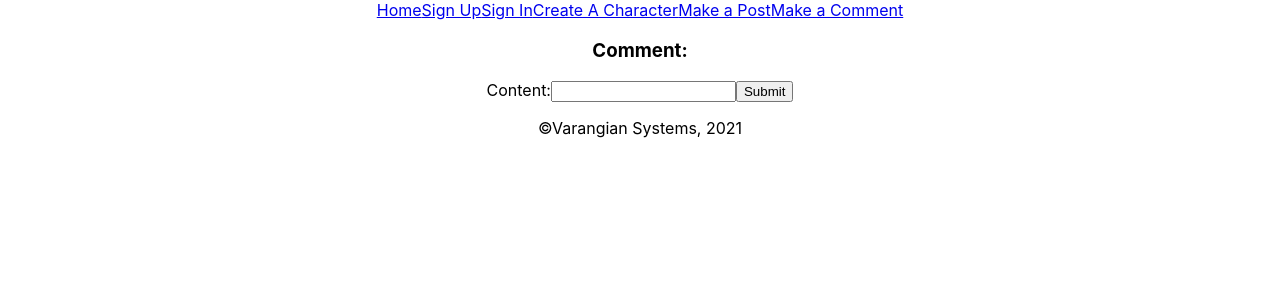
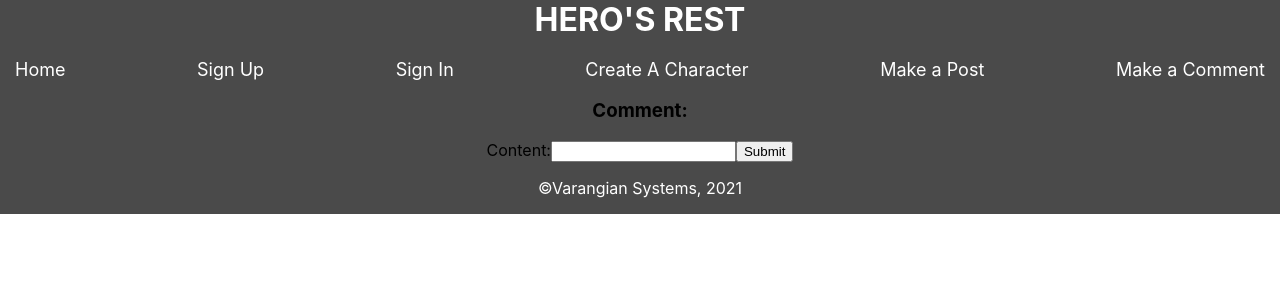
Before and after one commit to Jason-Berkower/Hero-s_Rest, a React (Create React App) app in the folder client/: page /comment-creation in a window 1280 px wide. Shown: the top 300 px of the page. Built offline with nearby package versions, Linux system fonts and the light colour scheme.

Commit message:
Minor tweaks and addition of styling to Footer and Navbar.

```diff
--- a/client/src/App.css
+++ b/client/src/App.css
@@ -1,38 +1,4 @@
 .App {
   text-align: center;
+  background-color: rgb(74, 74, 74);
 }
-
-.App-logo {
-  height: 40vmin;
-  pointer-events: none;
-}
-
-@media (prefers-reduced-motion: no-preference) {
-  .App-logo {
-    animation: App-logo-spin infinite 20s linear;
-  }
-}
-
-.App-header {
-  background-color: #282c34;
-  min-height: 100vh;
-  display: flex;
-  flex-direction: column;
-  align-items: center;
-  justify-content: center;
-  font-size: calc(10px + 2vmin);
-  color: white;
-}
-
-.App-link {
-  color: #61dafb;
-}
-
-@keyframes App-logo-spin {
-  from {
-    transform: rotate(0deg);
-  }
-  to {
-    transform: rotate(360deg);
-  }
-}
--- a/client/src/components/Footer/Footer.css
+++ b/client/src/components/Footer/Footer.css
@@ -0,0 +1,6 @@
+.foot-content {
+  display: flex;
+  justify-content: center;
+  flex-direction: column;
+  color: white;
+}
--- a/client/src/components/Navigation/Navbar.css
+++ b/client/src/components/Navigation/Navbar.css
@@ -0,0 +1,27 @@
+h1 {
+  display: flex;
+  justify-content: center;
+  color: white;
+  margin: 0 auto;
+  margin-bottom: 20px;
+}
+
+#links {
+  display: flex;
+  justify-content: space-between;
+  flex-direction: row;
+  align-self: center;
+  margin-left: 15px;
+  margin-right: 15px;
+}
+
+#links a {
+  color: white;
+  text-decoration: none;
+  font-size: 18px;
+}
+
+#links a:hover {
+  color: red;
+  text-decoration: underline;
+}
--- a/client/src/components/Navigation/Navbar.jsx
+++ b/client/src/components/Navigation/Navbar.jsx
@@ -4,6 +4,7 @@ import './Navbar.css';
 export default function Navbar(props) {
   return (
     <div>
+      <h1>HERO'S REST</h1>
       <div id='links'>
         <Link to='/'>Home</Link>
         <Link to='/signup'>Sign Up</Link>
```
Also changed, not shown: 1 other file (tests, documents, lock files or other folders).
